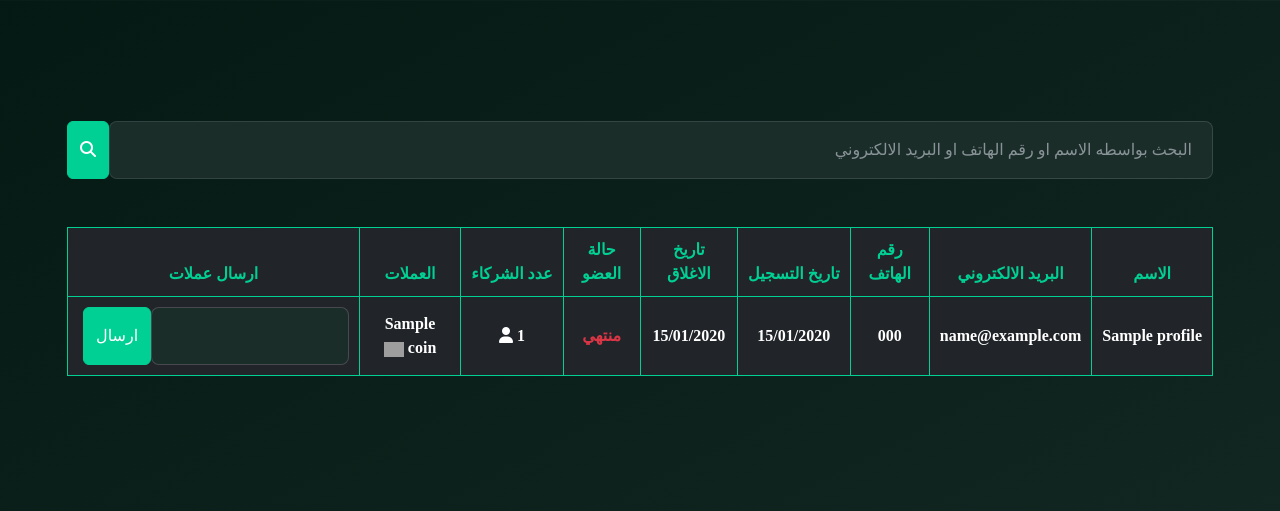
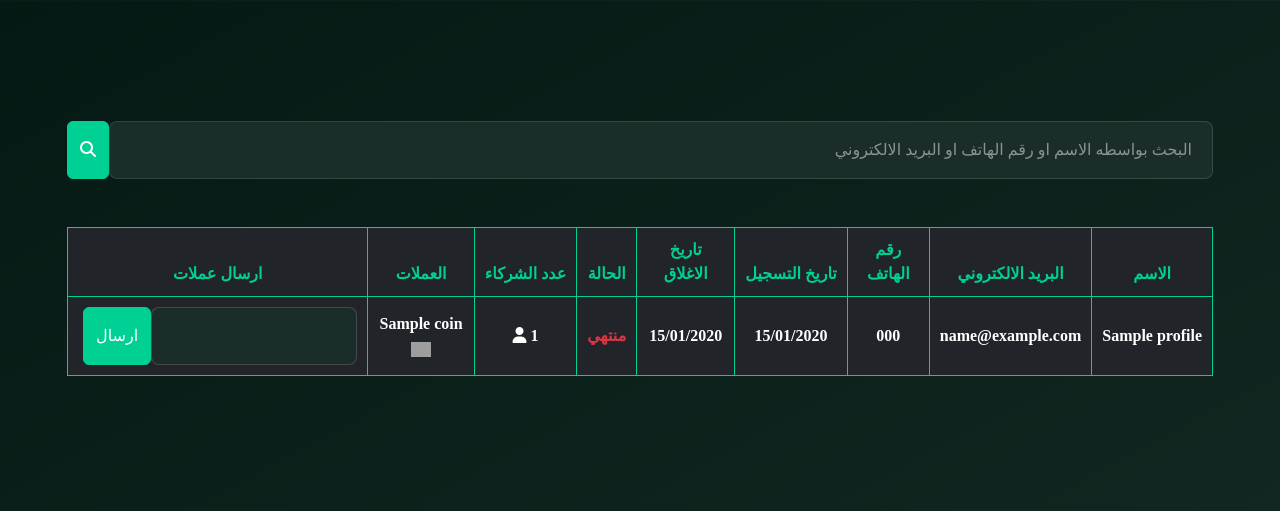
Before and after one commit to Fadyaziz2/barsom, a Django app: template home/templates/ar/profile.html in a window 1280 px wide, after a click on "فريقي". Shown: the part 1556-2067 px from the top of the page. Run offline with Django 4.2, Linux system fonts and the light colour scheme; the template is opened without the code that fills it: most values are stand-ins (such as "Sample title", 1, 10 or a date in 2020); grey boxes marked "Sample" are stand-in pictures; some libraries are stand-ins or nearby versions; some web fonts are replaced; grey boxes are pictures that could not be loaded.

Commit message:
Rename membership status column label

```diff
--- a/home/templates/ar/profile.html
+++ b/home/templates/ar/profile.html
@@ -333,7 +333,7 @@
                                       <th class="column-date text-center green-color">رقم الهاتف</th>
                                       <th class="column-quiz text-center green-color" style="width: fit-content !important; white-space: nowrap;"> تاريخ التسجيل</th>
                                       <th class="column-quiz text-center green-color">  تاريخ الاغلاق </th>
-                                      <th class="column-quiz text-center green-color"> حالة العضو </th>
+                                      <th class="column-quiz text-center green-color"> الحالة </th>
                                       <th class="column-quiz text-center green-color" style="width: fit-content !important; white-space: nowrap;">عدد الشركاء</th>
                                       <th class="column-time-interval text-center green-color">العملات</th>
                                       <th class="column-time-interval text-center green-color">ارسال عملات</th>
```
